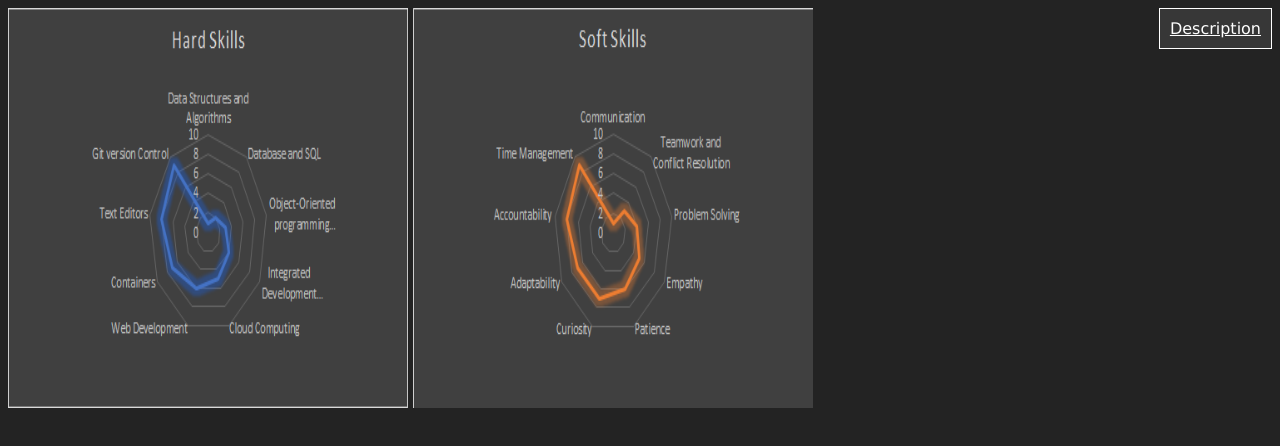
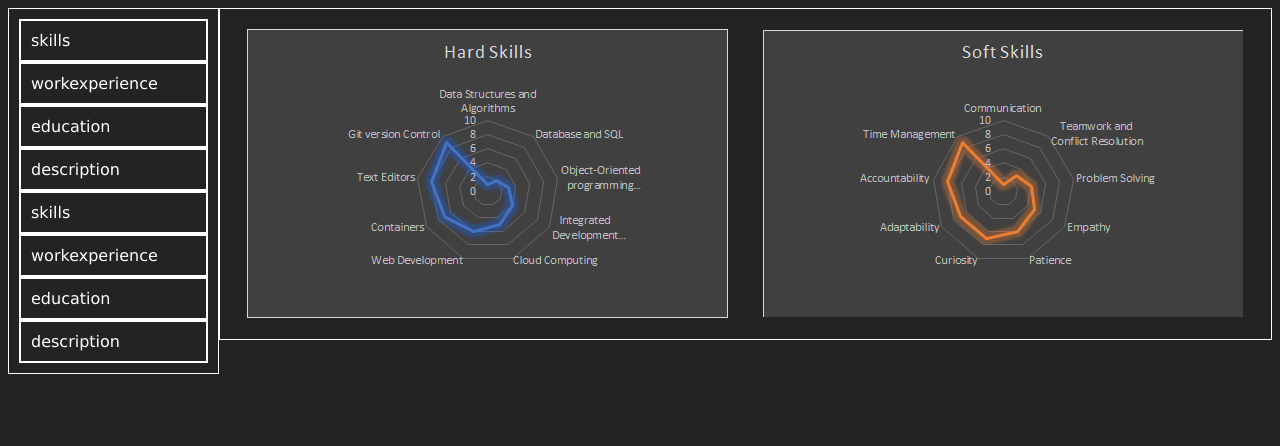
Before and after one commit to Boland-Unfug/Web-Technologies-2022, a plain HTML site: page Modular CV/skills.html in a window 1280 px wide. Drawn offline with Linux system fonts and the light colour scheme.

Commit message:
updated the skills page

```diff
--- a/Modular CV/skills.html
+++ b/Modular CV/skills.html
@@ -8,14 +8,31 @@
 <html lang="en-us">
     <head>
         <link rel="stylesheet" href="styles.css">
+
+        <meta name="viewport" content="width=device-width, initial-scale=1.0">
+
         <title>
-           Skills
+           template
         </title>
     </head>
 
     <body>
-        <img src="hard skills.png" alt="hard skills" width="400" height="400">
-        <img src="soft skills.png" alt="soft skills" width="400" height="400">
-        <a class="link box" href="file:///C:/Users/boogl/.vscode/Web-Technologies-2022/Exercises/Modular%20CV/Description.html">Description</a>
+        <div class="row">
+            <div class="column-2 flexlinks">
+                <a href="file:///C:/Users/boogl/.vscode/Web-Technologies-2022/Modular%20CV/skills.html">skills</a>
+                <a href="file:///C:/Users/boogl/.vscode/Web-Technologies-2022/Modular%20CV/workexperience.html">workexperience</a>
+                <a href="file:///C:/Users/boogl/.vscode/Web-Technologies-2022/Modular%20CV/education.html">education</a>
+                <a href="file:///C:/Users/boogl/.vscode/Web-Technologies-2022Modular%20CV/description.html">description</a>
+                <a href="file:///C:/Users/boogl/.vscode/Web-Technologies-2022/Modular%20CV/skills.html">skills</a>
+                <a  href="file:///C:/Users/boogl/.vscode/Web-Technologies-2022/Modular%20CV/workexperience.html">workexperience</a>
+                <a href="file:///C:/Users/boogl/.vscode/Web-Technologies-2022/Modular%20CV/education.html">education</a>
+                <a href="file:///C:/Users/boogl/.vscode/Web-Technologies-2022Modular%20CV/description.html">description</a>
+            </div> <!-- 1/6 -->
+            <div class="column-10 flexed">
+                <img src="hard skills.png" alt="hard skills" width="481" height="289">
+                <img src="soft skills.png" alt="soft skills" width="480" height="287">
+              </div> <!-- 5/6 -->
+          </div>
+
     </body>
 </html>
--- a/Modular CV/styles.css
+++ b/Modular CV/styles.css
@@ -56,6 +56,7 @@ body {
   .flexlinks {
     display:flex;
     flex-direction: row;
+    text-decoration: none;
   }
 
   @media (min-width: 800px) {
@@ -67,6 +68,7 @@ body {
     padding:10px;
     border: 2px solid white;
     float:right;
+    text-decoration: none;
   }
 
   a:link, a:visited{
@@ -76,6 +78,7 @@ body {
 a:hover{
     color:black;
     background-color: white;
+
 }
 
 /* job box styling */
@@ -98,3 +101,11 @@ a:hover{
     .description {
     font-size: 1.5em;
     }
+
+    /* image styling */
+
+    img {
+      width: 50%;
+      height: 100%;
+      object-fit:scale-down;
+    }
```
Also changed, not shown: Modular CV/workexperience.html (+4 -7 lines).
